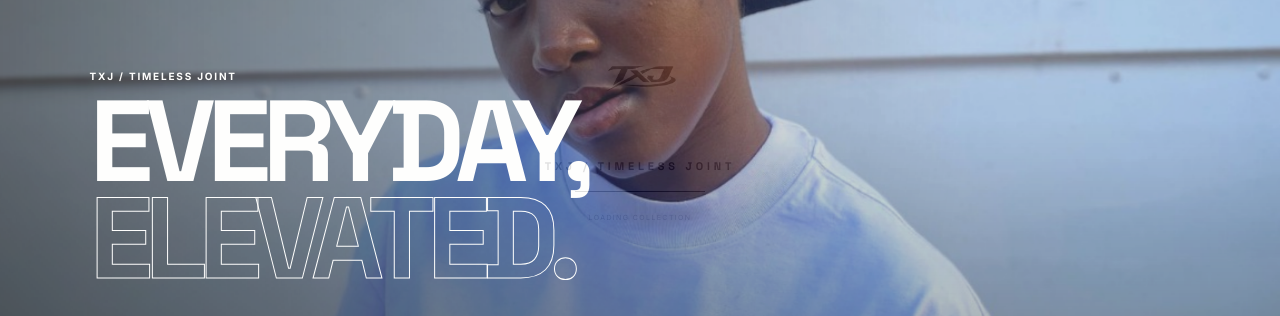
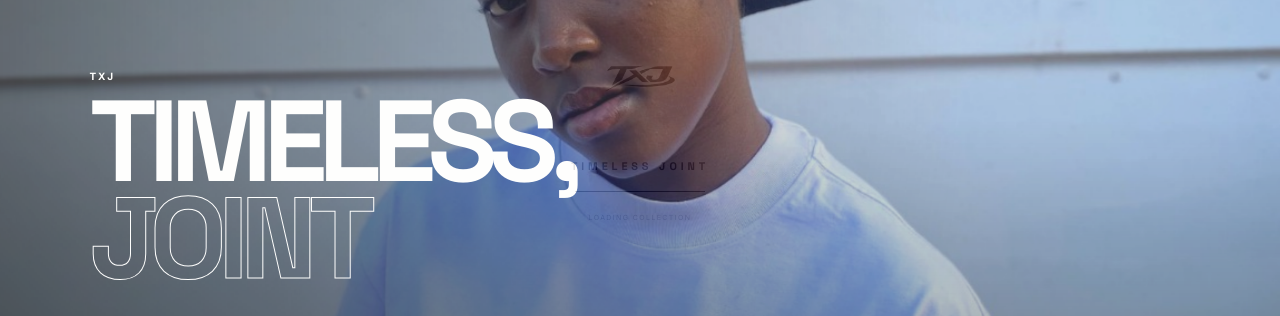
Before and after one commit to TimelessJoint/Txj, a plain HTML site: page index.html in a window 1280 px wide. Shown: the part 280-596 px from the top of the page. Drawn offline with Linux system fonts and the light colour scheme.

Commit message:
Update index.html

```diff
--- a/index.html
+++ b/index.html
@@ -15,7 +15,7 @@
 <div id="loader" class="loader" aria-hidden="true">
   <div class="loader-inner">
     <div class="loader-mark"><img src="assets/logo.jpg" alt="TXJ / TIMELESS JOINT"></div>
-    <div class="loader-word">TXJ / TIMELESS JOINT</div>
+    <div class="loader-word">TIMELESS JOINT</div>
     <div class="loader-line"><span></span></div>
     <small>LOADING COLLECTION</small>
   </div>
@@ -38,8 +38,8 @@
   <div class="hero-bg"></div>
   <div class="hero-overlay"></div>
   <div class="hero-content">
-    <p class="eyebrow">TXJ / TIMELESS JOINT</p>
-    <h1>EVERYDAY,<br><em>ELEVATED.</em></h1>
+    <p class="eyebrow">TXJ</p>
+    <h1>TIMELESS,<br><em>JOINT</em></h1>
     <p class="hero-copy">Timeless, clean fits.<br>Built for the way you move.</p>
     <a class="primary-btn" href="#shop">SHOP COLLECTION <span>↗</span></a>
   </div>
@@ -89,7 +89,7 @@
 </section>
 
 <section id="contact" class="contact">
-  <div><p class="eyebrow">STAY IN THE LOOP</p><h2>NEW DROPS.<br>NO SPAM.</h2><div class="whatsapp-contact"><span>ORDER / ENQUIRE ON WHATSAPP</span><a href="https://wa.me/263714947114" target="_blank" rel="noopener">+263 71 494 7114 ↗</a><a href="https://wa.me/263776624153" target="_blank" rel="noopener">+263 776 624 153 ↗</a></div></div>
+  <div><p class="eyebrow">STAY IN THE LOOP</p><h2>NEW DROPS.<br>NO SPAM.</h2><div class="whatsapp-contact"><span>ORDER / ENQUIRE ON WHATSAPP</span><a href="https://wa.me/263776624153" target="_blank" rel="noopener">+263 776 624 153 ↗</a></div></div>
   <form id="newsletter"><input type="email" placeholder="YOUR EMAIL ADDRESS" required><button type="submit">JOIN <span>→</span></button></form>
 </section>
 </main>
```
